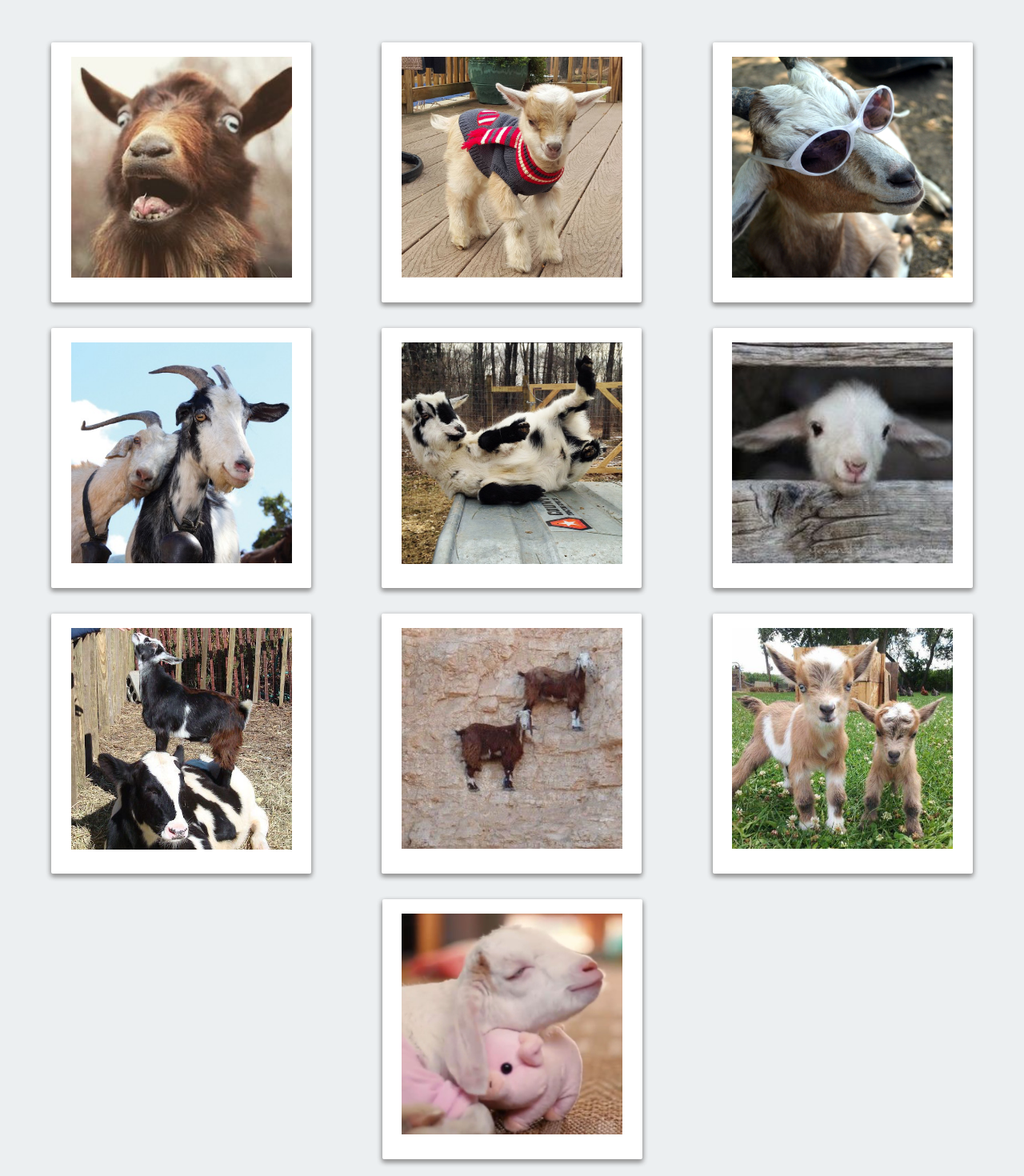
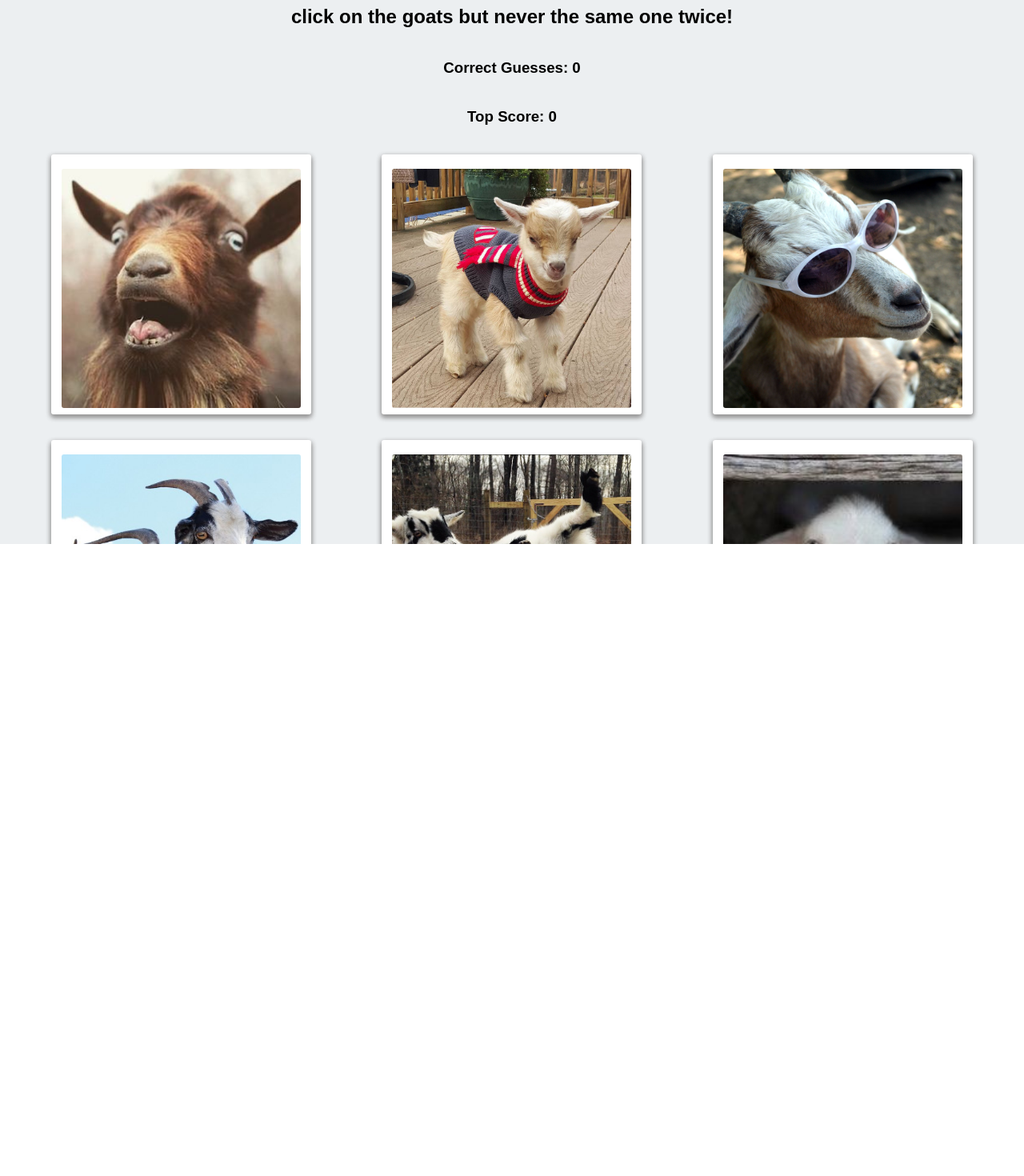
Before and after one commit to ldillon16/click-game, a React (Create React App) app: page / in a window 1280 px wide. Shown: the part 120-1590 px from the top of the page at 80% size. After the commit the page ends 800 px from the top, so only its background shows below. Built offline with nearby package versions, Linux system fonts and the light colour scheme.

Commit message:
working js

```diff
--- a/src/App.css
+++ b/src/App.css
@@ -2,7 +2,7 @@
   text-align: center;
 }
 
-.App-logo {
+/*.App-logo {
   animation: App-logo-spin infinite 20s linear;
   height: 80px;
 }
@@ -20,9 +20,16 @@
 
 .App-intro {
   font-size: large;
+}*/
+
+.title {
+  width: 100%;
+  text-align: center;
+  margin-bottom: 0px;
 }
 
-@keyframes App-logo-spin {
-  from { transform: rotate(0deg); }
-  to { transform: rotate(360deg); }
+.stats{
+  width: 100%;
+  text-align: center;
+  margin-bottom: 20px;
 }
--- a/src/App.js
+++ b/src/App.js
@@ -1,5 +1,5 @@
 import React, { Component } from 'react';
-import logo from './logo.svg';
+// simport logo from './logo.svg';
 
 import ClickCard from "./components/ClickCard";
 import Wrapper from "./components/Wrapper";
@@ -8,28 +8,107 @@ import Title from "./components/Title"
 import images from "./images.json";
 import './App.css';
 
+let correctGuesses = 0;
+let topScore = 0;
+let clickMessage = "click on the goats but never the same one twice!"
 
 class App extends Component {
 
   state = {
-    images
+    images,
+    correctGuesses,
+    topScore,
+    clickMessage
   };
 
 
 cardClicked = id => {
-    // Filter this.state.images for images with an id not equal to the id being removed
-    const images = this.state.images.filter(image => image.id !== id);
-    // Set this.state.images equal to the new images array
-    this.setState({ images });
+    // // Filter this.state.images for images with an id not equal to the id being removed
+    // const images = this.state.images.filter(image => image.id !== id);
+    // // Set this.state.images equal to the new images array
+    // this.setState({ images });
+    // copy the state images array so the data is mutable
+    const images = this.state.images;
+
+    const clickedImage = images.filter(image => image.id === id);
+
+    if (clickedImage[0].clicked === true) {
+      console.log("Correct Guesses: " + correctGuesses);
+      console.log("Top Score: " + topScore);
+
+      correctGuesses = 0;
+      clickMessage = "you already clicked that one :(";
+
+      for (let i=0; i<images.length; i++) {
+        images[i].clicked = false;
+      }
+
+      this.setState({clickMessage});
+      this.setState({correctGuesses});
+      this.setState({images});
+
+    // else if for if image wasn't previously clicked and all images have not been clicked yet
+    } else if (correctGuesses < 10) {
 
 
-};
+      clickedImage[0].clicked = true;
+
+      correctGuesses++;
+
+      clickMessage = "keep on clicking the goats!"
+
+      if (correctGuesses > topScore) {
+        topScore = correctGuesses;
+        this.setState({topScore});
+      }
+
+      images.sort(function(a, b){return 0.5 - Math.random()});
+
+      this.setState({images});
+      this.setState({correctGuesses});
+      this.setState({clickMessage});
+
+    } else {
+      clickedImage[0].clicked =true;
+
+      clickMessage = "You got lucky! Try it again"
+
+      topScore = 10;
+      this.setState({topScore});
+
+      for (let i=0; i<images.length; i++) {
+        images[i].clicked = false;
+      }
+
+      images.sort(function(a, b){return 0.5 - Math.random()});
+
+      this.setState({correctGuesses});
+      this.setState({clickMessage});
+      this.setState({images});
+
+    }
+
+  }
+
 
 
   render() {
     return (
       <Wrapper>
-        <Title>Images</Title>
+        <Title>Goats</Title>
+
+        <h2 className="stats">
+          {this.state.clickMessage}
+        </h2>
+
+        <h3 className="stats">
+          Correct Guesses: {this.state.correctGuesses}
+        </h3>
+
+        <h3 className="stats">
+          Top Score: {this.state.topScore}
+        </h3>
+
         {this.state.images.map(images => (
           <ClickCard
             cardClicked={this.cardClicked}
--- a/src/components/ClickCard/ClickCard.css
+++ b/src/components/ClickCard/ClickCard.css
@@ -1,6 +1,6 @@
 .card {
   background: #fff;
-  border-radius: 2px;
+  border-radius: 3px;
   height: 325px;
   margin: 1rem;
   position: relative;
@@ -16,6 +16,10 @@
 }
 
 .card > .img-container > img {
-  height: 85%;
-  width: 85%;
+  height: 92%;
+  width: 92%;
+  border-radius: 3px;
+  border-style: inset;
+  border: 10px;
+  border-color: black;
 }
--- a/src/images.json
+++ b/src/images.json
@@ -48,5 +48,15 @@
   	"id": 10,
   	"photo": "./assets/photos/goat-10.jpg",
   	"clicked": false
+  },
+  {
+  	"id": 11,
+  	"photo": "./assets/photos/goat-10.jpg",
+  	"clicked": false
+  },
+  {
+  	"id": 12,
+  	"photo": "./assets/photos/goat-10.jpg",
+  	"clicked": false
   }
 ]
--- a/src/index.css
+++ b/src/index.css
@@ -1,5 +1,11 @@
-body {
+html, body, #root {
   margin: 0;
   padding: 0;
   font-family: sans-serif;
+  height: 100%;
 }
+
+* {
+  box-sizing: border-box;
+  font-family: sans-serif;
+}
```
Also changed, not shown: public/assets/photos/goat-2.png (deleted), public/assets/photos/goat-6.png (deleted).
